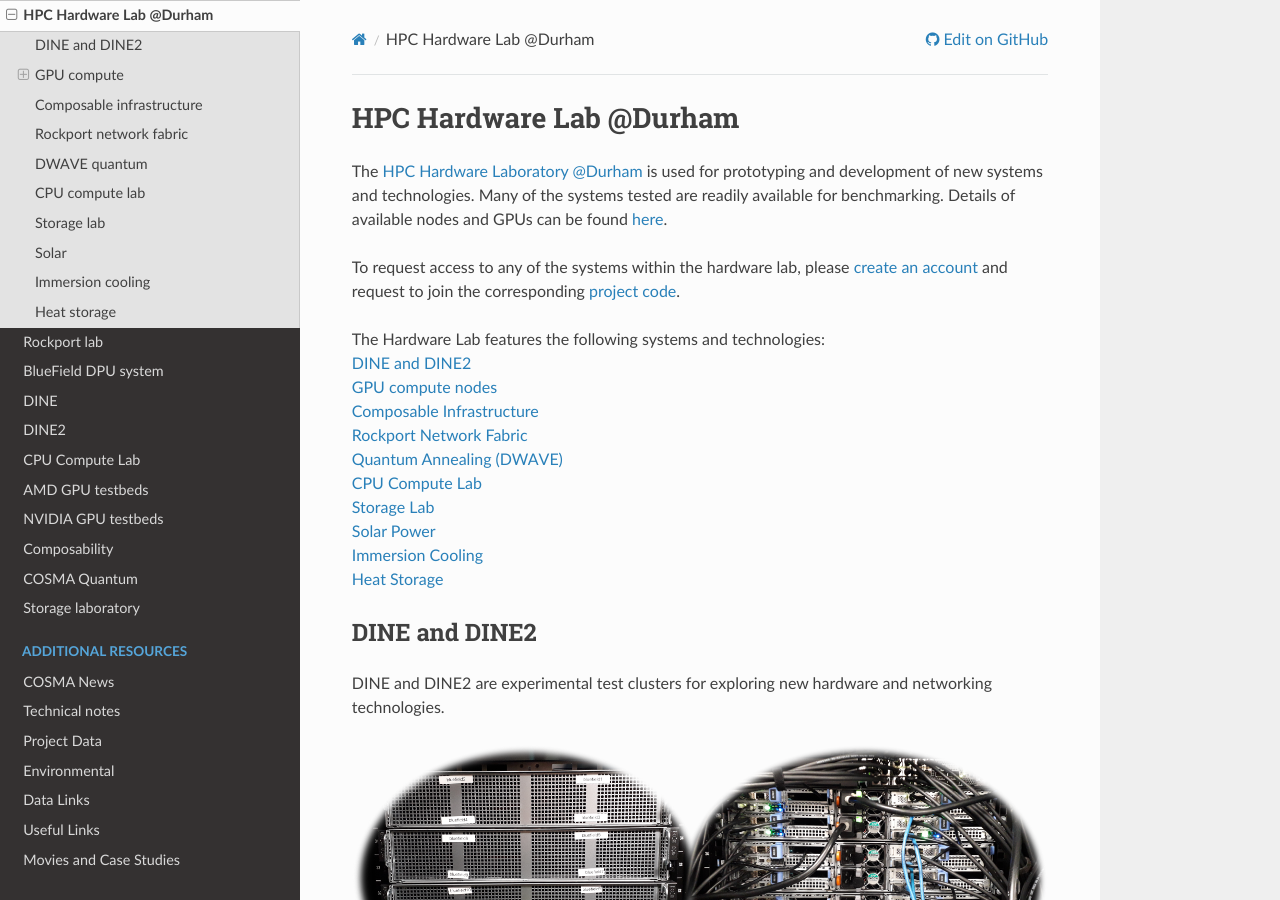
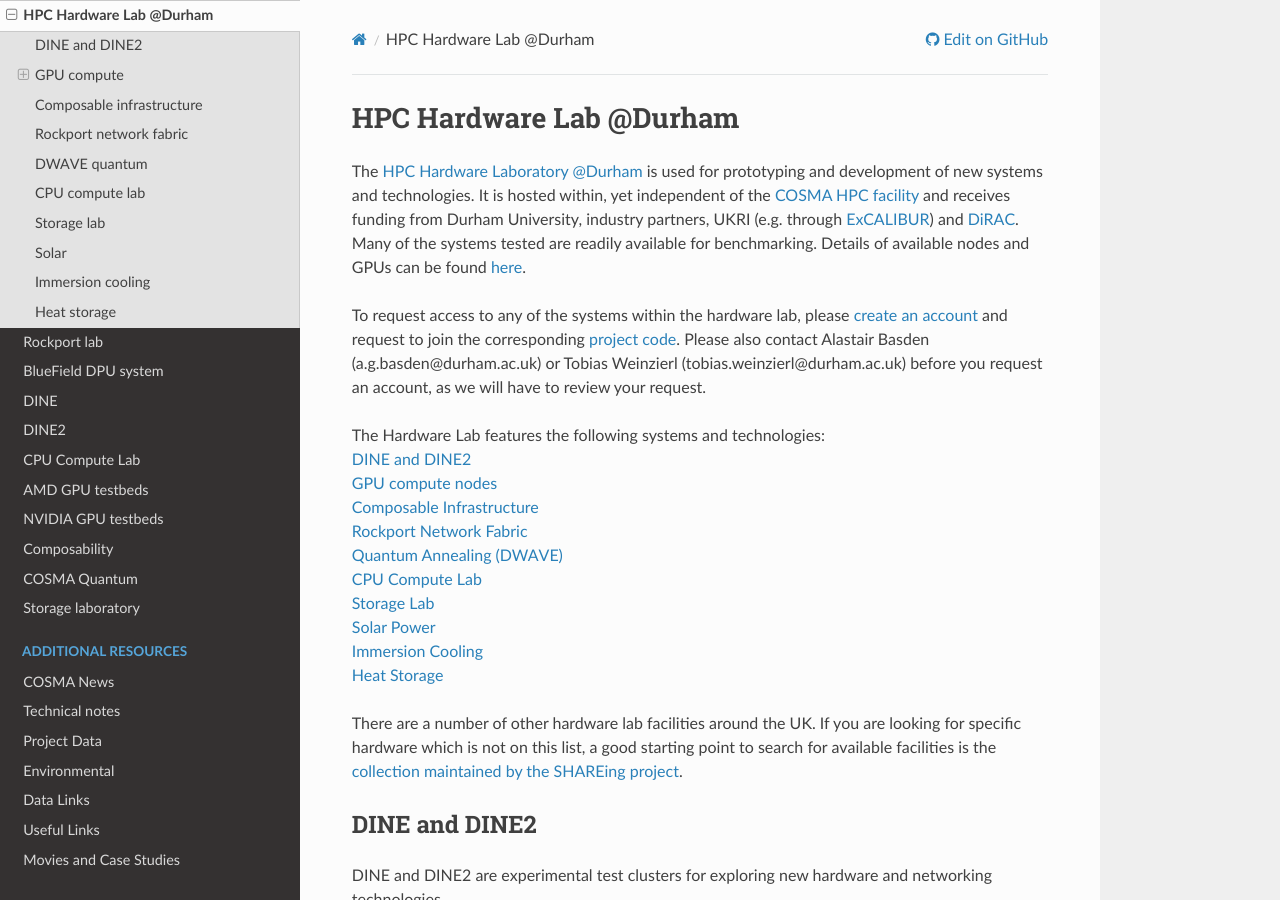
Before and after one commit to agb32/cosmadoc, a Sphinx documentation site: the page built from docs/source/hardwarelab.md, in a window 1280 px wide and 900 px high. Built offline with Sphinx 7.4.7 and the Read the Docs theme 3.1.0, drawn with Linux system fonts in a browser that asks for light colours.

Commit message:
Consolidate information from durham.readthedocs.io

```diff
--- a/docs/source/hardwarelab.md
+++ b/docs/source/hardwarelab.md
@@ -1,8 +1,10 @@
 # HPC Hardware Lab @Durham
 
-The [HPC Hardware Laboratory @Durham](https://durham.readthedocs.io/en/latest/hardwarelab) is used for prototyping and development of new systems and technologies.  Many of the systems tested are readily available for benchmarking.  Details of available nodes and GPUs can be found [here](hardwarelabsummary.md).
+The [HPC Hardware Laboratory @Durham](https://durham.readthedocs.io/en/latest/hardwarelab) is used for prototyping and development of new systems and technologies.
+It is hosted within, yet independent of the [COSMA HPC facility](https://cosma.readthedocs.io) and receives funding from Durham University, industry partners, UKRI (e.g. through [ExCALIBUR](https://excalibur.ac.uk/)) and [DiRAC](https://dirac.ac.uk/).
+Many of the systems tested are readily available for benchmarking.  Details of available nodes and GPUs can be found [here](hardwarelabsummary.md).
 
-To request access to any of the systems within the hardware lab, please [create an account](account.md) and request to join the corresponding [project code](gpu.md#project-codes).
+To request access to any of the systems within the hardware lab, please [create an account](account.md) and request to join the corresponding [project code](gpu.md#project-codes).  Please also contact Alastair Basden (a.g.basden@durham.ac.uk) or Tobias Weinzierl (tobias.weinzierl@durham.ac.uk) before you request an account, as we will have to review your request.
 
 The Hardware Lab features the following systems and technologies:
 [DINE and DINE2](#dine-and-dine2)
@@ -16,6 +18,7 @@
 [Immersion Cooling](#immersion-cooling)
 [Heat Storage](#heat-storage)
 
+There are a number of other hardware lab facilities around the UK.  If you are looking for specific hardware which is not on this list, a good starting point to search for available facilities is the [collection maintained by the SHAREing project](https://shareing-dri.github.io/resources/).
 
 
 ## DINE and DINE2
```
Also changed, not shown: docs/source/cpucomputelab.md (+38 -1 lines), docs/source/dine.md (+6 -0 lines), docs/source/tenstorrent.md (+1 -1 lines).
